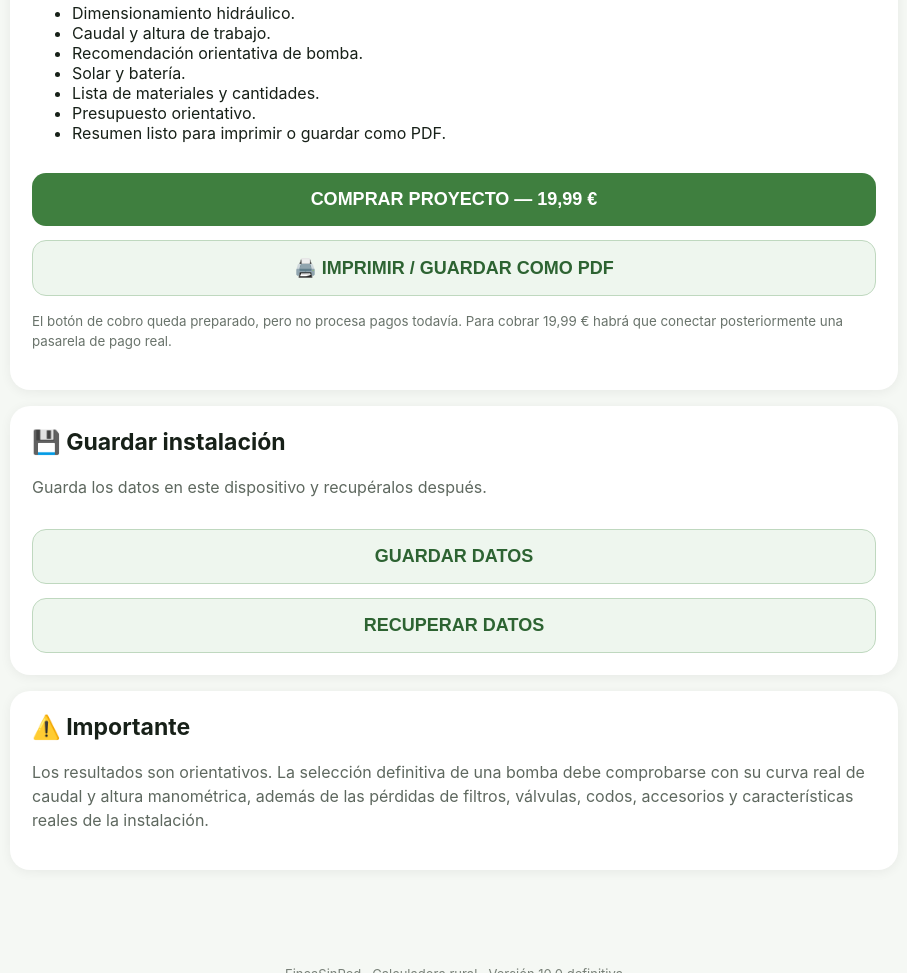
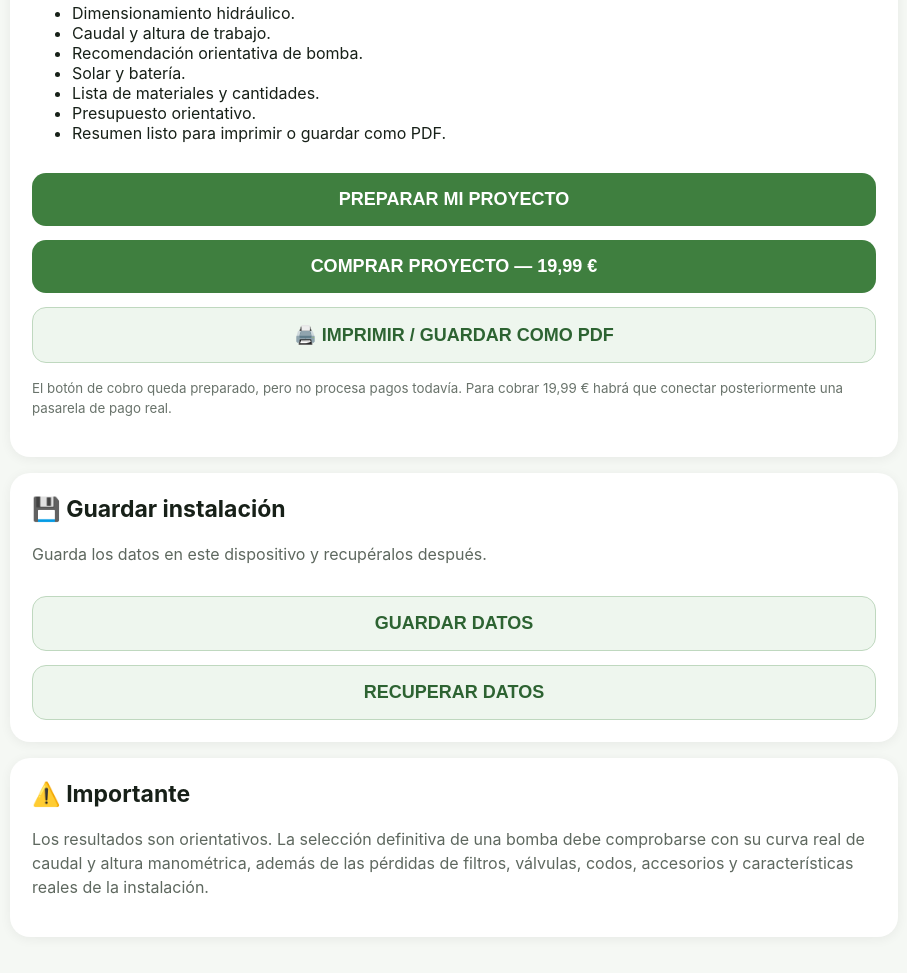
Before and after one commit to fincasinred/fincasinred, a plain HTML site: page index.html in a window 1280 px wide. Shown: the part 2139-3112 px from the top of the page, without its empty margins (186-1093 px from the left). Drawn offline with Linux system fonts and the light colour scheme.

Commit message:
Update index.html

```diff
--- a/index.html
+++ b/index.html
@@ -107,6 +107,8 @@ th,td{padding:10px 7px;border-bottom:1px solid #e2e7e2;text-align:left;font-size
 <li>Presupuesto orientativo.</li>
 <li>Resumen listo para imprimir o guardar como PDF.</li>
 </ul>
+<button onclick="prepararProyecto()">PREPARAR MI PROYECTO</button>
+
 <button type="button" onclick="window.location.href='https://buy.stripe.com/fZu14f4c79Zjao1ayxdQQ01'">COMPRAR PROYECTO — 19,99 €</button>
 <button class="secondary" onclick="window.print()">🖨️ IMPRIMIR / GUARDAR COMO PDF</button>
 <p class="note"><small>El botón de cobro queda preparado, pero no procesa pagos todavía. Para cobrar 19,99 € habrá que conectar posteriormente una pasarela de pago real.</small></p>
```
